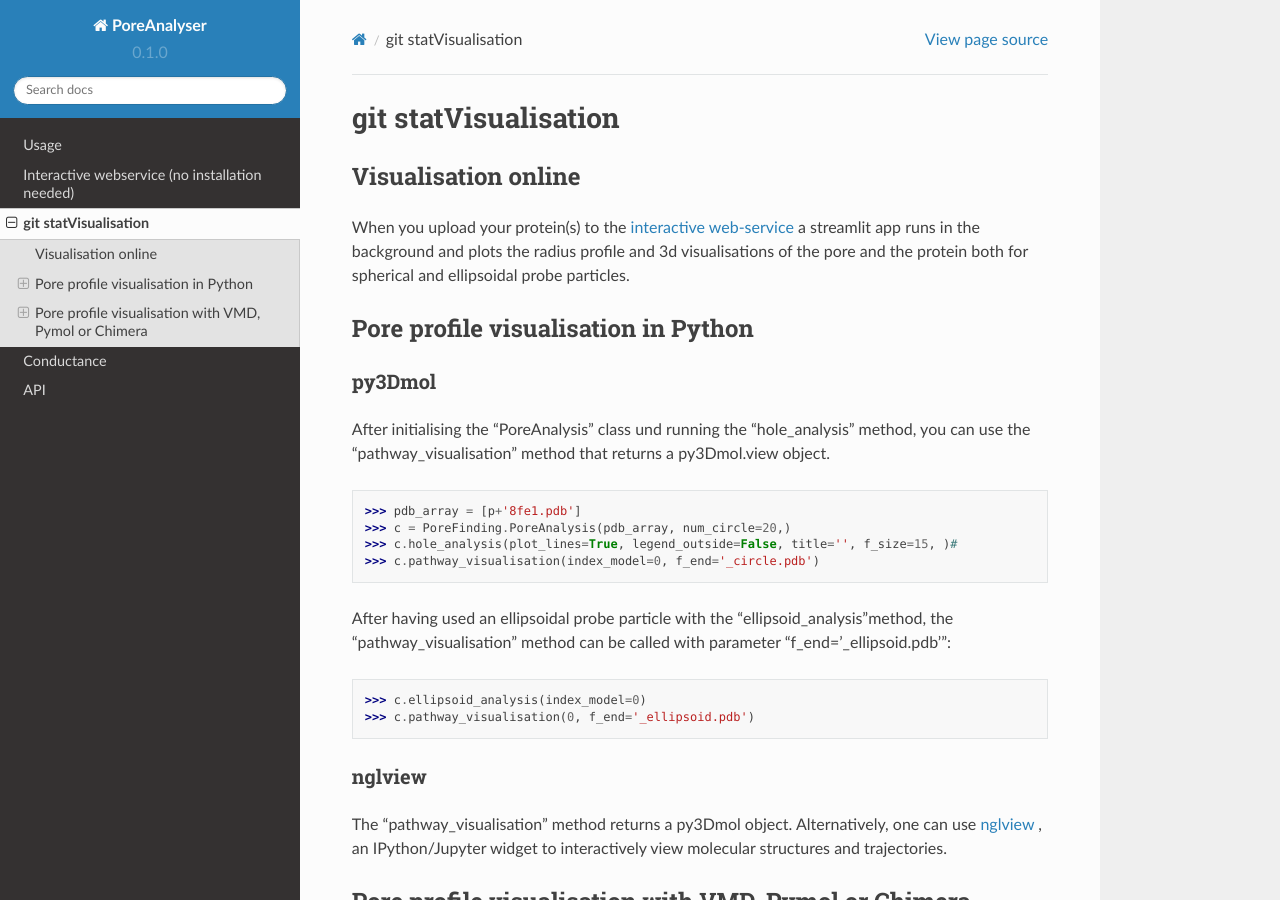
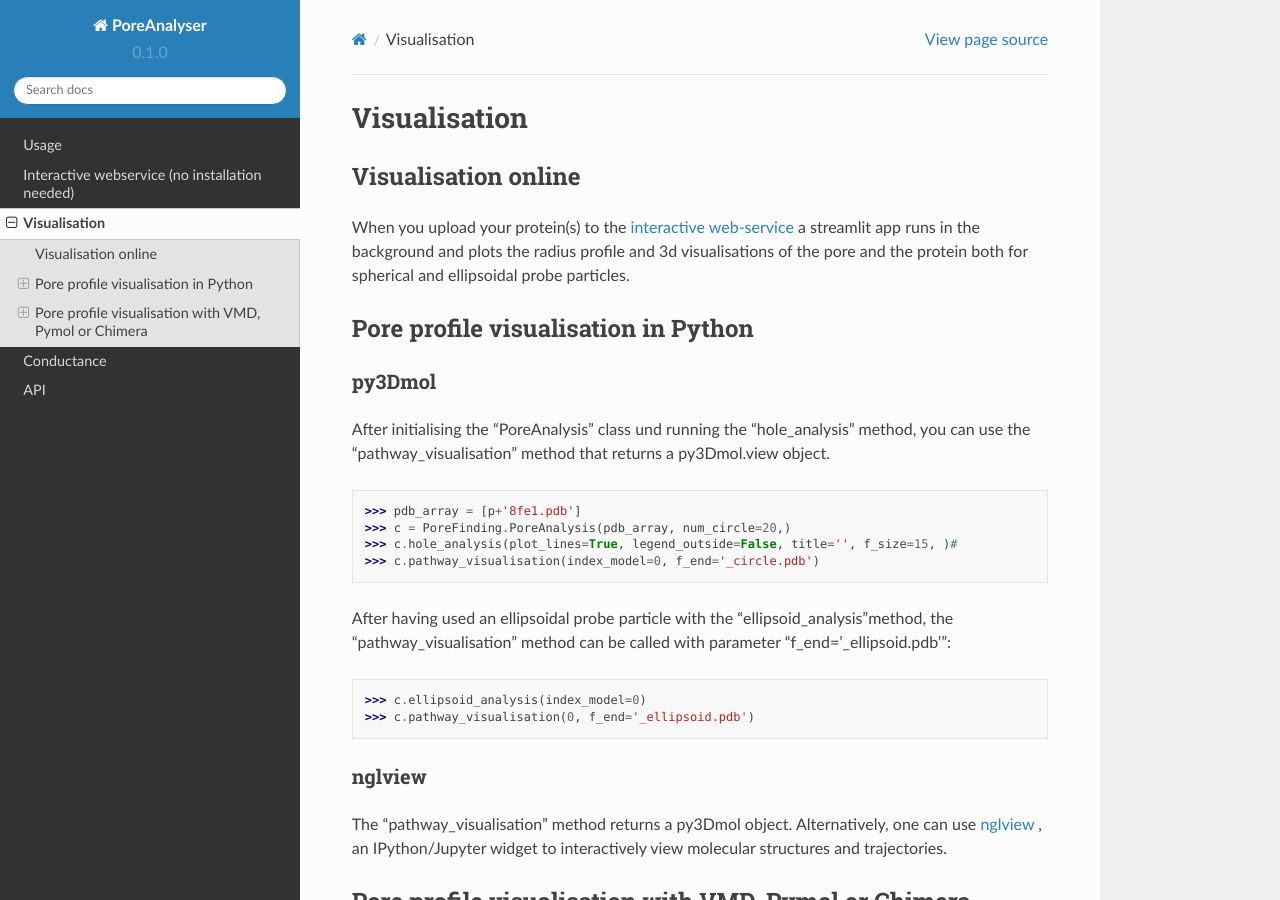
Before and after one commit to DSeiferth/PoreAnalyser, a Sphinx documentation site: the page built from docs/source/visualisation.rst, in a window 1280 px wide and 900 px high. Built offline with Sphinx 7.4.7 and the Read the Docs theme 2.0.0, drawn with Linux system fonts in a browser that asks for light colours.

Commit message:
Update visualisation.rst

```diff
--- a/docs/source/visualisation.rst
+++ b/docs/source/visualisation.rst
@@ -1,4 +1,4 @@
-git statVisualisation
+Visualisation
 =============
 
 Visualisation online
```
